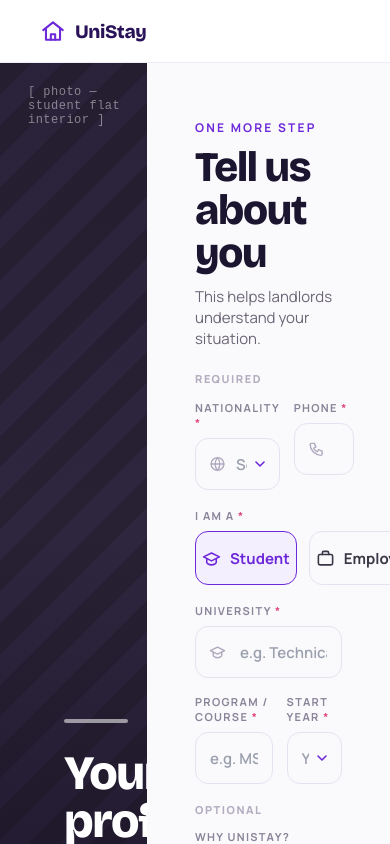
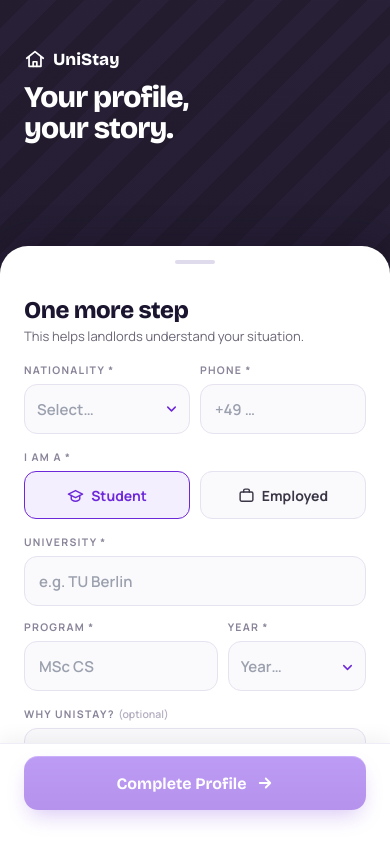
Before and after one commit to casasolutions-co/unistay, a Next.js app: page /register/complete in a window 390 px wide. Both pictures are taken after a click on the button "Student". Shown: the top 844 px of the page. Built offline with nearby package versions, Linux system fonts and the light colour scheme; no server answers.

Commit message:
Add mobile UI for /register/complete page

```diff
--- /dev/null
+++ b/src/app/register/complete/CompleteProfileMobile.tsx
@@ -0,0 +1,210 @@
+'use client';
+
+import { useState } from 'react';
+import { useRouter } from 'next/navigation';
+import { auth } from '@/lib/firebase';
+import styles from '../RegisterMobile.module.css';
+
+type Role = 'student' | 'employed' | null;
+
+const IArrow = () => (
+  <svg width="18" height="18" viewBox="0 0 24 24" fill="none" stroke="currentColor" strokeWidth="2.4" strokeLinecap="round" strokeLinejoin="round">
+    <path d="M5 12h14M13 6l6 6-6 6" />
+  </svg>
+);
+
+const IChevDown = () => (
+  <svg width="15" height="15" viewBox="0 0 24 24" fill="none" stroke="currentColor" strokeWidth="2.4" strokeLinecap="round" strokeLinejoin="round">
+    <path d="m6 9 6 6 6-6" />
+  </svg>
+);
+
+const IStudent = () => (
+  <svg width="17" height="17" viewBox="0 0 24 24" fill="none" stroke="currentColor" strokeWidth="2" strokeLinecap="round" strokeLinejoin="round">
+    <path d="M22 10 12 5 2 10l10 5 10-5Z" /><path d="M6 12v5c0 1 2.7 3 6 3s6-2 6-3v-5" />
+  </svg>
+);
+
+const IEmployed = () => (
+  <svg width="17" height="17" viewBox="0 0 24 24" fill="none" stroke="currentColor" strokeWidth="2" strokeLinecap="round" strokeLinejoin="round">
+    <rect x="3" y="7" width="18" height="13" rx="2" /><path d="M8 7V5a2 2 0 0 1 2-2h4a2 2 0 0 1 2 2v2" />
+  </svg>
+);
+
+export default function CompleteProfileMobile() {
+  const router = useRouter();
+  const [role, setRole] = useState<Role>(null);
+  const [nationality, setNationality] = useState('');
+  const [phone, setPhone] = useState('');
+  const [university, setUniversity] = useState('');
+  const [program, setProgram] = useState('');
+  const [startYear, setStartYear] = useState('');
+  const [jobTitle, setJobTitle] = useState('');
+  const [why, setWhy] = useState('');
+  const [loading, setLoading] = useState(false);
+  const [error, setError] = useState('');
+
+  const studentReq = role === 'student' ? !!(university.trim() && program.trim() && startYear) : true;
+  const canSubmit = !!(nationality && phone.trim() && role && studentReq);
+
+  async function handleSubmit() {
+    if (!canSubmit) return;
+    setLoading(true);
+    setError('');
+    try {
+      const user = auth.currentUser;
+      if (!user) { router.push('/login'); return; }
+      const token = await user.getIdToken();
+      const res = await fetch('/api/user/profile', {
+        method: 'POST',
+        headers: { 'Content-Type': 'application/json' },
+        body: JSON.stringify({
+          token,
+          name: user.displayName,
+          phone, nationality,
+          role: role === 'employed' ? 'student' : role,
+          university, program, startYear, jobTitle, why,
+        }),
+      });
+      if (!res.ok) throw new Error('Failed');
+      router.push('/search');
+    } catch {
+      setError('Something went wrong. Please try again.');
+    } finally {
+      setLoading(false);
+    }
+  }
+
+  return (
+    <div className={styles.screen}>
+
+      {/* Banner */}
+      <div className={styles.photoBanner}>
+        <div className={styles.bannerContent} style={{ paddingTop: 48 }}>
+          <div className={styles.logoRow}>
+            <svg width="22" height="22" viewBox="0 0 24 24" fill="none" stroke="#fff" strokeWidth="1.9" strokeLinecap="round" strokeLinejoin="round">
+              <path d="M3 11.2 12 4l9 7.2" /><path d="M5.5 9.8V20h13V9.8" /><path d="M10 20v-5h4v5" />
+            </svg>
+            <span className={styles.logoText}>UniStay</span>
+          </div>
+          <h1 className={styles.bannerTitle}>Your profile, your story.</h1>
+        </div>
+      </div>
+
+      {/* Bottom sheet */}
+      <div className={styles.sheet}>
+        <div className={styles.sheetHeader}>
+          <div className={styles.handle} />
+        </div>
+
+        <div className={styles.scrollContent}>
+          <h2 className={styles.step2Title}>One more step</h2>
+          <p className={styles.step2Sub}>This helps landlords understand your situation.</p>
+
+          {/* Nationality + Phone */}
+          <div className={styles.twoCol}>
+            <div className={styles.twoColItem}>
+              <label className={styles.label}>Nationality *</label>
+              <div className={styles.selectWrap}>
+                <select
+                  className={styles.select}
+                  value={nationality}
+                  onChange={e => setNationality(e.target.value)}
+                  style={{ color: nationality ? 'var(--text)' : 'var(--placeholder)' }}
+                >
+                  <option value="">Select…</option>
+                  <option>Germany</option>
+                  <option>France</option>
+                  <option>Spain</option>
+                  <option>Italy</option>
+                  <option>Netherlands</option>
+                  <option>India</option>
+                  <option>China</option>
+                  <option>United States</option>
+                  <option>Other</option>
+                </select>
+                <span className={styles.selectArrow}><IChevDown /></span>
+              </div>
+            </div>
+            <div className={styles.twoColItem}>
+              <label className={styles.label}>Phone *</label>
+              <input
+                type="tel"
+                className={styles.fieldMb0}
+                placeholder="+49 …"
+                value={phone}
+                onChange={e => setPhone(e.target.value)}
+              />
+            </div>
+          </div>
+
+          {/* Role */}
+          <label className={styles.label}>I am a *</label>
+          <div className={styles.roleRow}>
+            <button type="button" className={role === 'student' ? styles.roleBtnActive : styles.roleBtn} onClick={() => setRole('student')}>
+              <IStudent /> Student
+            </button>
+            <button type="button" className={role === 'employed' ? styles.roleBtnActive : styles.roleBtn} onClick={() => setRole('employed')}>
+              <IEmployed /> Employed
+            </button>
+          </div>
+
+          {/* Student fields */}
+          {role === 'student' && (
+            <div>
+              <label className={styles.label}>University *</label>
+              <input type="text" className={styles.field} placeholder="e.g. TU Berlin"
+                value={university} onChange={e => setUniversity(e.target.value)} />
+              <div className={styles.twoCol}>
+                <div className={styles.twoColWide}>
+                  <label className={styles.label}>Program *</label>
+                  <input type="text" className={styles.fieldMb0} placeholder="MSc CS"
+                    value={program} onChange={e => setProgram(e.target.value)} />
+                </div>
+                <div className={styles.twoColItem}>
+                  <label className={styles.label}>Year *</label>
+                  <div className={styles.selectWrap}>
+                    <select className={styles.select} value={startYear} onChange={e => setStartYear(e.target.value)}
+                      style={{ color: startYear ? 'var(--text)' : 'var(--placeholder)' }}>
+                      <option value="">Year…</option>
+                      <option>2026</option><option>2025</option><option>2024</option>
+                      <option>2023</option><option>2022</option>
+                    </select>
+                    <span className={styles.selectArrowBottom}><IChevDown /></span>
+                  </div>
+                </div>
+              </div>
+            </div>
+          )}
+
+          {/* Employed fields */}
+          {role === 'employed' && (
+            <div>
+              <label className={styles.label}>What do you do? <span className={styles.optional}>(optional)</span></label>
+              <input type="text" className={styles.field} placeholder="e.g. Software Engineer at Siemens"
+                value={jobTitle} onChange={e => setJobTitle(e.target.value)} />
+            </div>
+          )}
+
+          {/* Optional why */}
+          {role && (
+            <div>
+              <label className={styles.label}>Why UniStay? <span className={styles.optional}>(optional)</span></label>
+              <textarea className={styles.textarea} placeholder="Tell us what you're looking for…"
+                rows={2} value={why} onChange={e => setWhy(e.target.value)} />
+            </div>
+          )}
+        </div>
+
+        {/* Sticky CTA */}
+        <div className={styles.ctaArea}>
+          {error && <p style={{ fontSize: 13, fontWeight: 600, color: '#c2557a', margin: '0 0 10px', textAlign: 'center' }}>{error}</p>}
+          <button type="button" className={styles.ctaBtn} disabled={!canSubmit || loading} onClick={handleSubmit}>
+            {loading ? 'Saving…' : 'Complete Profile'}
+            <IArrow />
+          </button>
+        </div>
+      </div>
+    </div>
+  );
+}
--- a/src/app/register/complete/page.tsx
+++ b/src/app/register/complete/page.tsx
@@ -4,6 +4,7 @@
 import { useRouter } from 'next/navigation';
 import { auth } from '@/lib/firebase';
 import styles from '../page.module.css';
+import CompleteProfileMobile from './CompleteProfileMobile';
 
 type Role = 'student' | 'employed' | null;
 
@@ -52,6 +53,11 @@
   }
 
   return (
+    <>
+      <div className={styles.mobileOnly}>
+        <CompleteProfileMobile />
+      </div>
+      <div className={styles.desktopOnly}>
     <div className={styles.page}>
       <nav className={styles.nav}>
         <div className={styles.brand}>
@@ -208,5 +214,7 @@
         </div>
       </div>
     </div>
+      </div>
+    </>
   );
 }
```
